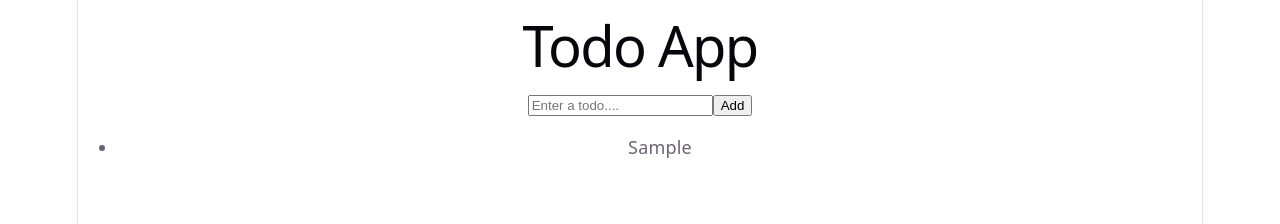
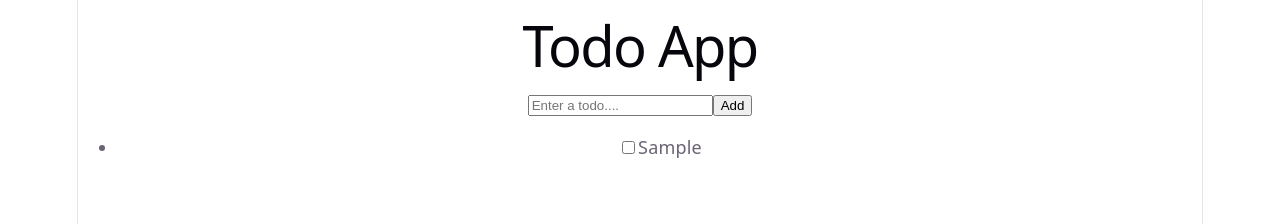
Before and after one commit to karixhma12/React-todo-app, a React (Vite) app in the folder React_Todo_App/: page / in a window 1280 px wide. Both pictures are taken after typing "Sample" into the empty fields and a click on the button "Add". Shown: the top 224 px of the page. Built offline with nearby package versions, Linux system fonts and the light colour scheme.

Commit message:
added the checkbox and line-through feature

```diff
--- a/React_Todo_App/src/App.jsx
+++ b/React_Todo_App/src/App.jsx
@@ -16,13 +16,17 @@ function App(){
     setInputValue("");
   }
 
+
   function toggleTodo(id){
-    {todos.map((todos)=>{
-      if(id===todos.id){
-        done : true
+    const newTodos = todos.map((todo)=>{
+      if(id ===todo.id){
+        return {...todo, done: !todo.done};
       }
-    })}
-    setTodos(todos);
+      else{
+        return todo;
+      }
+    })
+    setTodos(newTodos);
   }
 
   return(
@@ -36,10 +40,16 @@ function App(){
         />
         <button onClick={addTodo}> Add </button>
         <ul>
-          {todos.map((todo) => {
-            return <li key={todo.id}>
-              {todo.text}
-            </li>
+          {todos.map((todo)=>{
+            return(<li key={todo.id}>
+              <input
+                type="checkbox"
+                checked={todo.done}
+                onChange = {()=>toggleTodo(todo.id)}/>
+              <span style={{textDecoration:todo.done?"line-through":"none"}}>
+                {todo.text}
+              </span>
+            </li>)
           })}
         </ul>
     </div>
```
